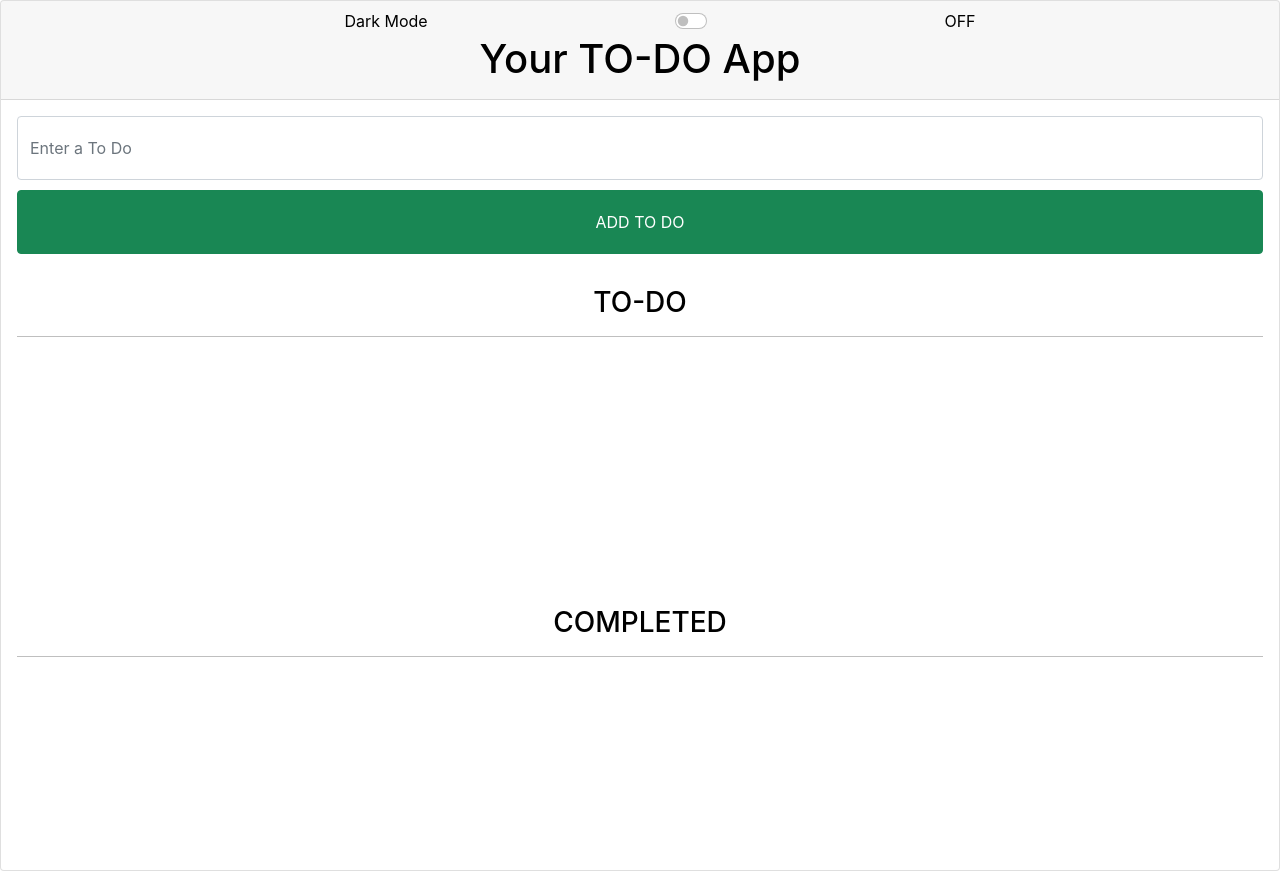
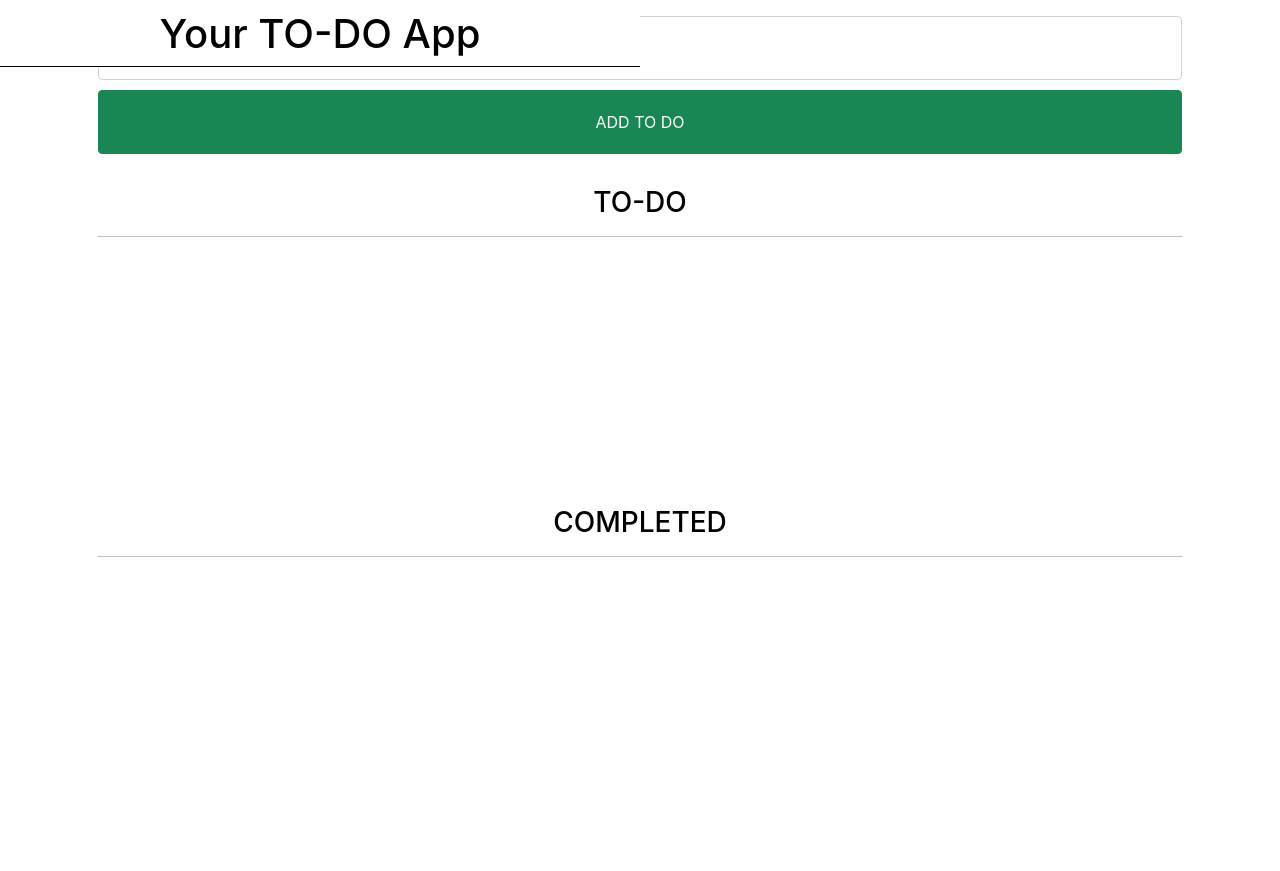
Before and after one commit to s-polat/todo_react, a React (Create React App) app: page / in a window 1280 px wide. After the commit the page ends 800 px from the top, so only its background shows below. Built offline with nearby package versions, Linux system fonts and the light colour scheme.

Commit message:
Header updated

```diff
--- a/src/App.js
+++ b/src/App.js
@@ -57,7 +57,7 @@ function App() {
 
   return (
     <div
-      className="App card"
+      className="App container"
       style={{
         backgroundColor: `${lamp ? "black" : "white"}`,
         color: `${lamp ? "white" : "black"}`,
--- a/src/components/Header.js
+++ b/src/components/Header.js
@@ -5,27 +5,29 @@ function Header({ lamp, setLamp }) {
     setLamp(!lamp);
   };
   return (
-    <div
+    <div className="container "
       style={{
-        minHeight: "10vh",
+
+        position: "relative",
+        zIndex: "1",
+        width: "50%",
 
       }}
     >
+      <div
+      style={{
+        backgroundColor: "white",
+        width: "50%",
+        paddingTop: "10px",
+        position: "fixed",
+        top: "0",
+        left: "0",
+        borderBottom: "1px solid black",
 
-      <div className="card-header">
-      <div className="form-check form-switch d-flex" style={{justifyContent:"space-evenly"}}  onClick={switchLamp}>
-      Dark Mode
-        <input
-          className="form-check-input"
-          type="checkbox"
-          role="switch"
-          id="flexSwitchCheckDefault"
-        />
-        <label style={{marginLeft:"-50px"}}>{lamp ? "ON" : "OFF"}</label>
+      }}>
+        <h1>Your TO-DO App</h1>
+      </div>
 
-      </div>
-        <h1 >Your TO-DO App</h1>
-      </div>
     </div>
   );
 }
```
